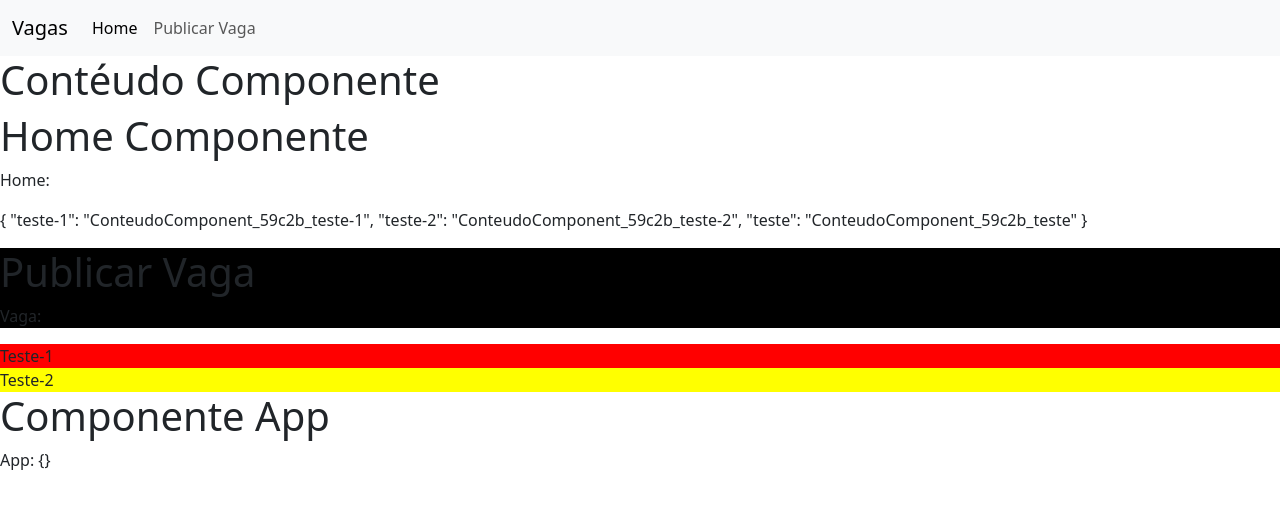
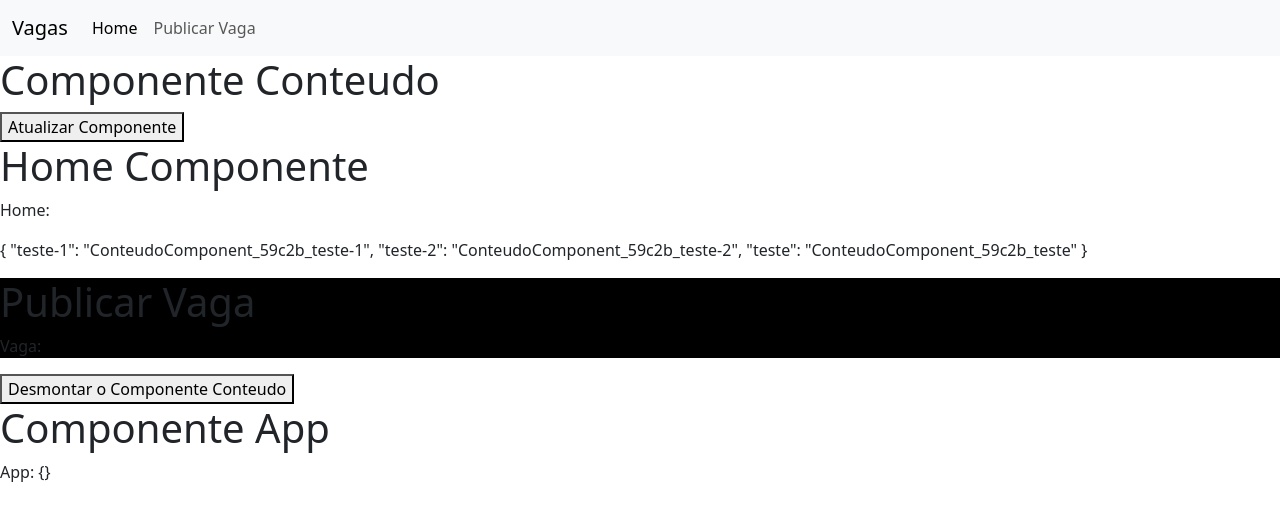
Before and after one commit to ProgramadorVictor/vagas-front, a Vue app: page / in a window 1280 px wide. Shown: the top 520 px of the page. Built offline with nearby package versions, Linux system fonts and the light colour scheme.

Commit message:
feat: ciclos de vida liyfecycle vue

```diff
--- a/src/App.vue
+++ b/src/App.vue
@@ -10,7 +10,8 @@
     <conteudo-component/> Utilização da case, kebab-case
     <conteudo-kebab-case/>
   -->
-  <ConteudoComponent/>
+  <ConteudoComponent v-if="visiblidade"/>
+  <button @click="desmontarComponente">Desmontar o Componente Conteudo</button>
   <h1>Componente App</h1>
   <p>App: {{ $style }}</p>
 </template>
@@ -25,6 +26,14 @@ export default {
     ConteudoComponent, //Sintaxe enxuta.
     Topo: TopoComponent, //Topo é a chave e TopoComponent é o conteúdo que vai ser recebido pela chave Topo, Topo faz referencia a TopoComponent.
     'conteudo-kebab-case': ConteudoComponent, //Abordagem pouco usada para nomeação de ccomponents.
+  },
+  data: () => ({
+    visiblidade: true
+  }),
+  methods:{
+    desmontarComponente(){
+      this.visiblidade = false;
+    }
   }
 }
 </script>
--- a/src/components/layouts/ConteudoComponent.vue
+++ b/src/components/layouts/ConteudoComponent.vue
@@ -1,13 +1,14 @@
 <template>
     <div>
-        <h1>Contéudo Componente</h1>
+        <h1>{{titulo}}</h1>
+        <button @click="atualizarComponente">Atualizar Componente</button>
         <HomeKey/>
         <p>{{ $style }}</p>
         <PublicarVaga :class="$style.teste"/><!-- Somente funciona sem kebab-case. -->
-        <div :class="$style['teste-1']"><!-- Acessando o estilo pela propriedade $style usando o atributo 'module' em style. -->
+        <div :class="$style['teste-1']" v-show="show"><!-- Acessando o estilo pela propriedade $style usando o atributo 'module' em style. -->
             Teste-1
         </div>
-        <div :id="$style['teste-2']">
+        <div :id="$style['teste-2']" v-show="show">
             Teste-2
         </div>
     </div>
@@ -19,6 +20,57 @@
         components:{
             HomeKey: HomeView, //Atribuindo HomeView a chave HomeKey
             PublicarVaga
+        },
+        data(){
+            return{
+                show: false,
+                titulo: 'Componente Conteudo'
+            }
+        },
+        methods:{
+            atualizarComponente(){
+                this.titulo = 'Componente atualizado';
+            }
+        },
+        //Cada componente tem seu lifecycle, muito util para muitas coisas. Lifecycle
+        beforeCreate() {
+            console.log('Antes de criar')
+        },
+        created() { //Entre beforeCreate e created são injetados a propriedade des outros componentes
+            console.log('Criado')
+        },
+        beforeMount() { //Podemos recuperar dados para compor o nosso componente.
+            console.log('Antes de montar')
+        },
+        mounted() { //O componente é montado e passa a ficar no DOM real.
+            console.log('Montado')
+        },
+        beforeUpdate() { //Antes d componente ser atualizado
+            console.log('Antes de atualizar')
+        },
+        updated() { //Depois que o componente é atualizado
+            console.log('Atualizado')
+        },
+        beforeUnmount() { //Antes da instancia do componente ser removido
+            console.log('Antes de demonstar/destruir')
+        },
+        unmounted() { //Após a remoção do componente ser feita.
+            console.log('Demonstado/destruído')
+        },
+        errorCaptured() {
+            console.log('Erro capturado')
+        },
+        renderTracked() {
+            console.log('Re-renderização rastreada')
+        },
+        renderTriggered() {
+            console.log('Re-renderização acionada')
+        },
+        activated() {
+            console.log('Componente é ativado')
+        },
+        deactivated() {
+            console.log('Componente é desativado')
         }
     }
 </script>
```
